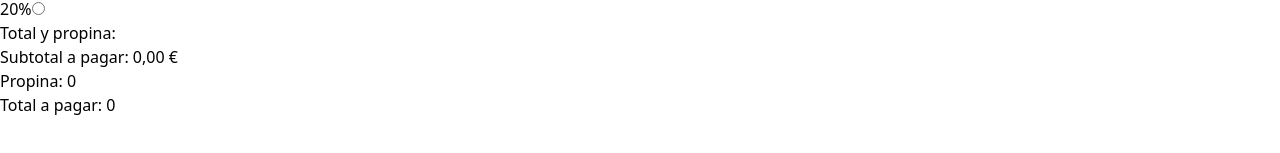
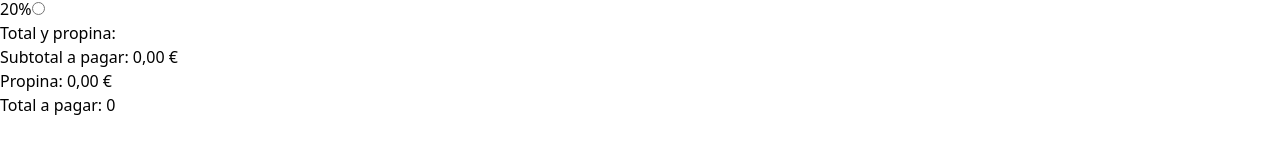
Before and after one commit to JohnnyBC2022/gestion-de-pedidos-ts, a React (Vite) app: page / in a window 1280 px wide. Shown: the part 267-420 px from the top of the page. Built offline with nearby package versions, Linux system fonts and the light colour scheme.

Commit message:
feat: OrderTotals modified

```diff
--- a/src/components/Main.tsx
+++ b/src/components/Main.tsx
@@ -35,6 +35,7 @@ const Main = () => {
 
         <OrderTotals
           order={order}
+          tip={tip}
         />
       </div>
     </main>
--- a/src/components/OrderTotals.tsx
+++ b/src/components/OrderTotals.tsx
@@ -3,12 +3,16 @@ import { OrderItem } from "../types"
 import { formatCurrency } from "../helpers"
 
 type OrderTotalsProps = {
-  order: OrderItem[]
+  order: OrderItem[],
+  tip: number;
 }
 
-const OrderTotals = ({order}: OrderTotalsProps) => {
+const OrderTotals = ({order, tip}: OrderTotalsProps) => {
 
   const subTotalAmount = useMemo(() => order.reduce((total, item) => total + (item.quantity * item.price), 0), [order]);
+
+  const tipAmount = useMemo(() => subTotalAmount * tip,[tip, order]);
+
   return (
     <>
       <div className="space-y-3">
@@ -18,7 +22,7 @@ const OrderTotals = ({order}: OrderTotalsProps) => {
         </p>
 
         <p>Propina: {''}
-          <span className="font-bold">0</span>
+          <span className="font-bold">{formatCurrency(tipAmount)}</span>
         </p>
 
         <p>Total a pagar: {''}
```
